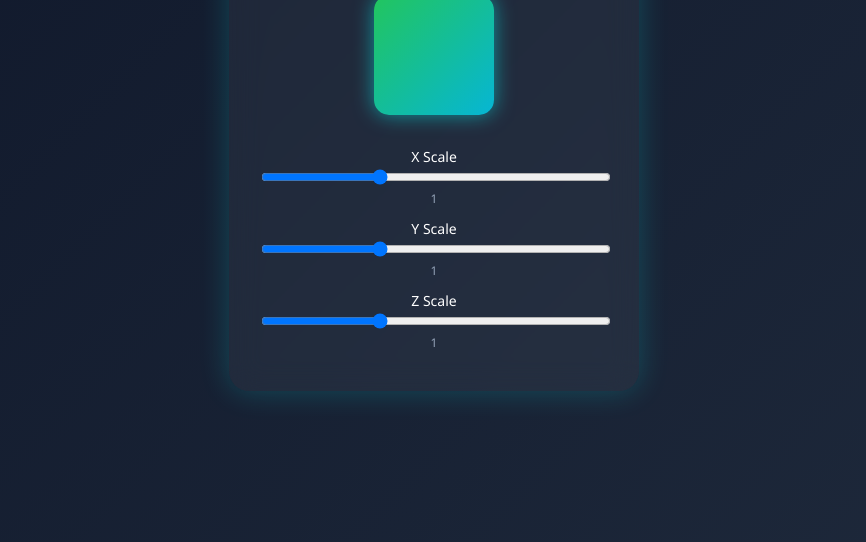
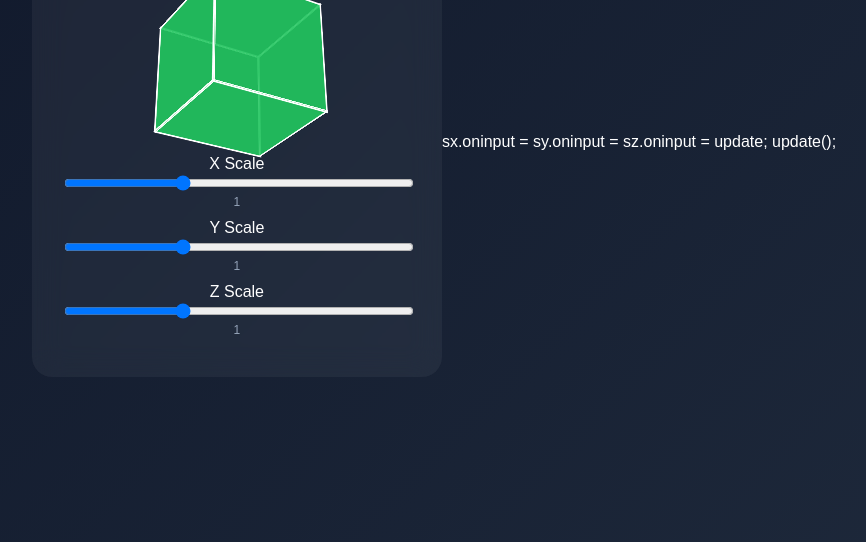
Before and after one commit to Dedmello23/scaling-transformation, a plain HTML site: page index.html in a window 1280 px wide. Shown: the part 258-800 px from the top of the page, without its empty margins (206-1072 px from the left). Drawn offline with Linux system fonts and the light colour scheme.

Commit message:
Refactor 3D scaling demo to use a cube

```diff
--- a/index.html
+++ b/index.html
@@ -2,7 +2,7 @@
 <html lang="en">
 <head>
 <meta charset="UTF-8">
-<title>3D Scaling UI</title>
+<title>3D Scaling Cube</title>
 
 <style>
 body {
@@ -12,44 +12,56 @@ body {
   justify-content: center;
   align-items: center;
   background: linear-gradient(135deg, #0f172a, #1e293b);
-  font-family: 'Segoe UI', sans-serif;
+  font-family: Arial;
   color: white;
 }
 
-/* Glass Card */
+/* Glass Panel */
 .panel {
   backdrop-filter: blur(15px);
   background: rgba(255,255,255,0.05);
   border-radius: 20px;
   padding: 30px;
   width: 350px;
-  box-shadow: 0 0 30px rgba(0,255,255,0.2);
   text-align: center;
 }
 
-/* 3D Scene */
+/* Scene */
 .scene {
   perspective: 800px;
   margin-bottom: 30px;
 }
 
-.box {
+/* Cube */
+.cube {
   width: 120px;
   height: 120px;
   margin: auto;
-  background: linear-gradient(135deg, #22c55e, #06b6d4);
-  border-radius: 15px;
-  box-shadow: 0 0 20px rgba(0,255,255,0.5);
-  transition: transform 0.2s ease;
+  position: relative;
+  transform-style: preserve-3d;
+  transition: transform 0.3s ease;
 }
 
-/* Sliders */
+/* Faces */
+.face {
+  position: absolute;
+  width: 120px;
+  height: 120px;
+  background: rgba(34,197,94,0.7);
+  border: 2px solid white;
+}
+
+/* Position faces */
+.front  { transform: rotateY(0deg) translateZ(60px); }
+.back   { transform: rotateY(180deg) translateZ(60px); }
+.right  { transform: rotateY(90deg) translateZ(60px); }
+.left   { transform: rotateY(-90deg) translateZ(60px); }
+.top    { transform: rotateX(90deg) translateZ(60px); }
+.bottom { transform: rotateX(-90deg) translateZ(60px); }
+
+/* Controls */
 .control {
   margin: 10px 0;
-}
-
-label {
-  font-size: 14px;
 }
 
 input[type=range] {
@@ -61,51 +73,77 @@ input[type=range] {
   color: #94a3b8;
 }
 </style>
+
 </head>
 
 <body>
 
 <div class="panel">
-  <h2>3D Scaling Demo 🚀</h2>
+  <h2>3D Scaling Cube 🚀</h2>
 
   <div class="scene">
-    <div class="box" id="box"></div>
+    <div class="cube" id="cube">
+      <div class="face front"></div>
+      <div class="face back"></div>
+      <div class="face right"></div>
+      <div class="face left"></div>
+      <div class="face top"></div>
+      <div class="face bottom"></div>
+    </div>
   </div>
 
   <div class="control">
-    <label>X Scale</label>
+    X Scale
     <input type="range" id="sx" min="0.5" max="2" step="0.1" value="1">
     <div class="value" id="vx">1</div>
   </div>
 
   <div class="control">
-    <label>Y Scale</label>
+    Y Scale
     <input type="range" id="sy" min="0.5" max="2" step="0.1" value="1">
     <div class="value" id="vy">1</div>
   </div>
 
   <div class="control">
-    <label>Z Scale</label>
+    Z Scale
     <input type="range" id="sz" min="0.5" max="2" step="0.1" value="1">
     <div class="value" id="vz">1</div>
   </div>
 </div>
 
 <script>
-const box = document.getElementById("box");
+const cube = document.getElementById("cube");
+
+const sx = document.getElementById("sx");
+const sy = document.getElementById("sy");
+const sz = document.getElementById("sz");
+
+const vx = document.getElementById("vx");
+const vy = document.getElementById("vy");
+const vz = document.getElementById("vz");
 
 function update() {
   let x = sx.value;
   let y = sy.value;
   let z = sz.value;
 
-  box.style.transform = `scale3d(${x}, ${y}, ${z})`;
+  cube.style.transform =
+    `scale3d(${x}, ${y}, ${z}) rotateX(30deg) rotateY(30deg)`;
 
   vx.innerText = x;
   vy.innerText = y;
   vz.innerText = z;
 }
 
+sx.addEventListener("input", update);
+sy.addEventListener("input", update);
+sz.addEventListener("input", update);
+
+update();
+</script>
+
+</body>
+</html>
 sx.oninput = sy.oninput = sz.oninput = update;
 update();
 </script>
```
